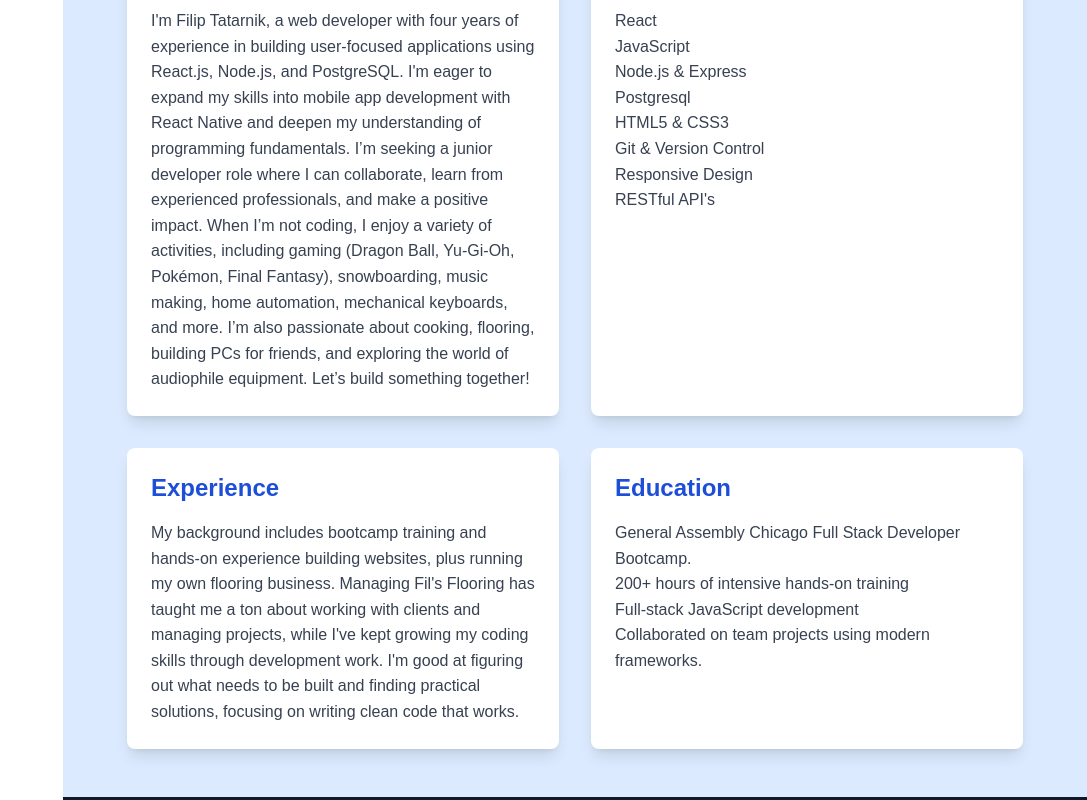
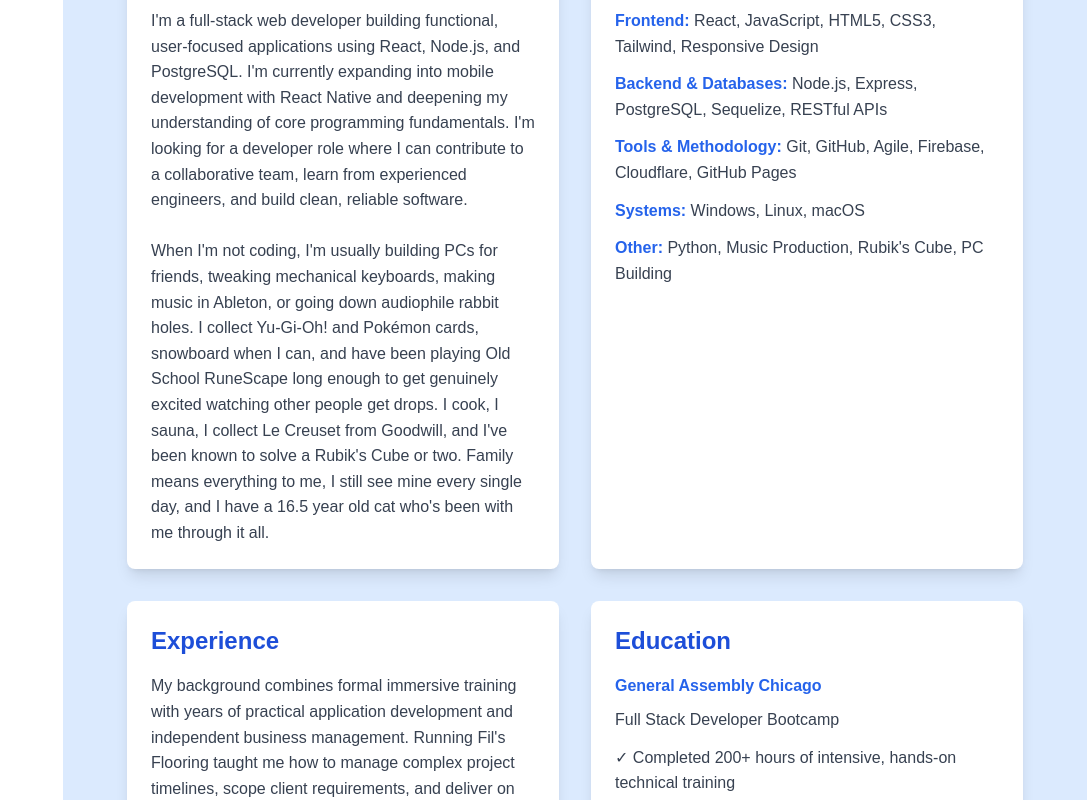
Before and after one commit to FilTatarnik/2024-portfolio, a React (Create React App) app: page / in a window 1280 px wide. Shown: the part 1000-1800 px from the top of the page, without its empty margins (193-1280 px from the left). Built offline with nearby package versions, Linux system fonts and the light colour scheme.

Commit message:
Changed the About Me to be a bit more modern

```diff
--- a/src/components/AboutUs.js
+++ b/src/components/AboutUs.js
@@ -13,60 +13,87 @@ const AboutUs = () => (
       <div className="bg-white p-6 rounded-lg shadow-lg hover:shadow-xl transition-shadow duration-300">
         <h3 className="text-2xl font-bold mb-4 text-blue-700">Background</h3>
         <p className="text-gray-700">
-          I'm Filip Tatarnik, a web developer with four years of experience in
-          building user-focused applications using React.js, Node.js, and
-          PostgreSQL. I'm eager to expand my skills into mobile app development
-          with React Native and deepen my understanding of programming
-          fundamentals. I’m seeking a junior developer role where I can
-          collaborate, learn from experienced professionals, and make a positive
-          impact. When I’m not coding, I enjoy a variety of activities,
-          including gaming (Dragon Ball, Yu-Gi-Oh, Pokémon, Final Fantasy),
-          snowboarding, music making, home automation, mechanical keyboards, and
-          more. I’m also passionate about cooking, flooring, building PCs for
-          friends, and exploring the world of audiophile equipment. Let’s build
-          something together!
+          I'm a full-stack web developer building functional, user-focused
+          applications using React, Node.js, and PostgreSQL. I'm currently
+          expanding into mobile development with React Native and deepening my
+          understanding of core programming fundamentals. I'm looking for a
+          developer role where I can contribute to a collaborative team, learn
+          from experienced engineers, and build clean, reliable software.
+          <br />
+          <br />
+          When I'm not coding, I'm usually building PCs for friends, tweaking
+          mechanical keyboards, making music in Ableton, or going down
+          audiophile rabbit holes. I collect Yu-Gi-Oh! and Pokémon cards,
+          snowboard when I can, and have been playing Old School RuneScape long
+          enough to get genuinely excited watching other people get drops. I
+          cook, I sauna, I collect Le Creuset from Goodwill, and I've been known
+          to solve a Rubik's Cube or two. Family means everything to me, I still
+          see mine every single day, and I have a 16.5 year old cat who's been
+          with me through it all.
         </p>
       </div>
       <div className="bg-white p-6 rounded-lg shadow-lg hover:shadow-xl transition-shadow duration-300">
         <h3 className="text-2xl font-bold mb-4 text-blue-700">Skills</h3>
-        <ul className="list-disc list-inside text-gray-700 list-none">
-          <li>React</li>
-          <li>JavaScript</li>
-          <li>Node.js & Express</li>
-          <li>Postgresql</li>
-          <li>HTML5 & CSS3</li>
-          <li>Git & Version Control</li>
-          <li>Responsive Design</li>
-          <li>RESTful API's</li>
-          <li></li>
-        </ul>
+        <div className="text-gray-700 space-y-3">
+          <div>
+            <span className="font-semibold text-blue-600">Frontend:</span>{" "}
+            React, JavaScript, HTML5, CSS3, Tailwind, Responsive Design
+          </div>
+          <div>
+            <span className="font-semibold text-blue-600">
+              Backend & Databases:
+            </span>{" "}
+            Node.js, Express, PostgreSQL, Sequelize, RESTful APIs
+          </div>
+          <div>
+            <span className="font-semibold text-blue-600">
+              Tools & Methodology:
+            </span>{" "}
+            Git, GitHub, Agile, Firebase, Cloudflare, GitHub Pages
+          </div>
+          <div>
+            <span className="font-semibold text-blue-600">Systems:</span>{" "}
+            Windows, Linux, macOS
+          </div>
+          <div>
+            <span className="font-semibold text-blue-600">Other:</span> Python,
+            Music Production, Rubik's Cube, PC Building
+          </div>
+        </div>
       </div>
       <div className="bg-white p-6 rounded-lg shadow-lg hover:shadow-xl transition-shadow duration-300">
         <h3 className="text-2xl font-bold mb-4 text-blue-700">Experience</h3>
         <p className="text-gray-700">
-          My background includes bootcamp training and hands-on experience
-          building websites, plus running my own flooring business. Managing
-          Fil's Flooring has taught me a ton about working with clients and
-          managing projects, while I've kept growing my coding skills through
-          development work. I'm good at figuring out what needs to be built and
-          finding practical solutions, focusing on writing clean code that
-          works.
+          My background combines formal immersive training with years of
+          practical application development and independent business management.
+          Running Fil's Flooring taught me how to manage complex project
+          timelines, scope client requirements, and deliver on expectations. I
+          bring that same owner-operator mindset to engineering, clear
+          communication, practical solutions, and code that works.
         </p>
       </div>
       <div className="bg-white p-6 rounded-lg shadow-lg hover:shadow-xl transition-shadow duration-300">
         <h3 className="text-2xl font-bold mb-4 text-blue-700">Education</h3>
         <div className="text-gray-700">
-          <p>General Assembly Chicago Full Stack Developer Bootcamp.</p>
-          <p>200+ hours of intensive hands-on training</p>
-          <p>Full-stack JavaScript development</p>
-          <p>Collaborated on team projects using modern frameworks.</p>
+          <p className="font-semibold text-blue-600 mb-2">
+            General Assembly Chicago
+          </p>
+          <p className="font-medium mb-3">Full Stack Developer Bootcamp</p>
+          <ul className="space-y-2 list-none">
+            <li>
+              ✓ Completed 200+ hours of intensive, hands-on technical training
+            </li>
+            <li>
+              ✓ Focused on full-stack JavaScript development and modern
+              engineering frameworks
+            </li>
+            <li>
+              ✓ Collaborated in sprint teams to build, test, and deploy web
+              applications
+            </li>
+          </ul>
         </div>
       </div>
-      {/* <div className="bg-white p-6 rounded-lg shadow-lg hover:shadow-xl transition-shadow duration-300">
-        <h3 className="text-2xl font-bold mb-4 text-blue-700">More</h3>
-        <p className="text-gray-700"></p>
-        <p className="text-gray-700"></p>
-      </div> */}
     </div>
   </section>
 );
```
